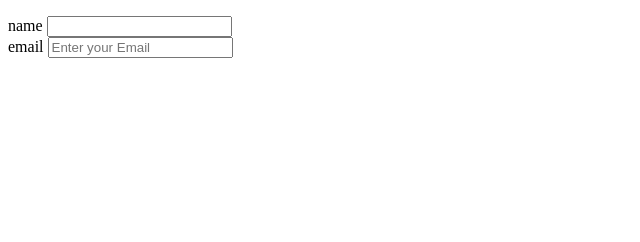
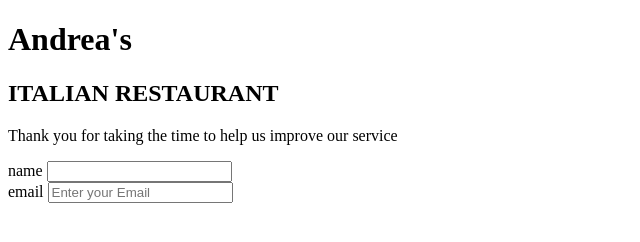
Before and after one commit to 21nathanmutombo/survey-form-project, a plain HTML site: page index.html in a window 1280 px wide. Shown: the whole page, without its empty margins (0-640 px from the left). Drawn offline with Linux system fonts and the light colour scheme.

Commit message:
decided to mae it a restaurant survey

```diff
--- a/index.html
+++ b/index.html
@@ -1,8 +1,10 @@
 <!DOCTYPE html>
 <div class="container">
     <header class="header">
-        <hi id="" class=""></h1>
-        <p id="" class="">
+        <h1 id="title" class="text-center">Andrea's</h1>
+        <h2 id="subtitle" class="text-center">ITALIAN RESTAURANT</h2>
+        <p id="description" class="description text-center">
+          Thank you for taking the time to help us improve our service
         </p>
     </header>
     <form id="survey-form">
```
